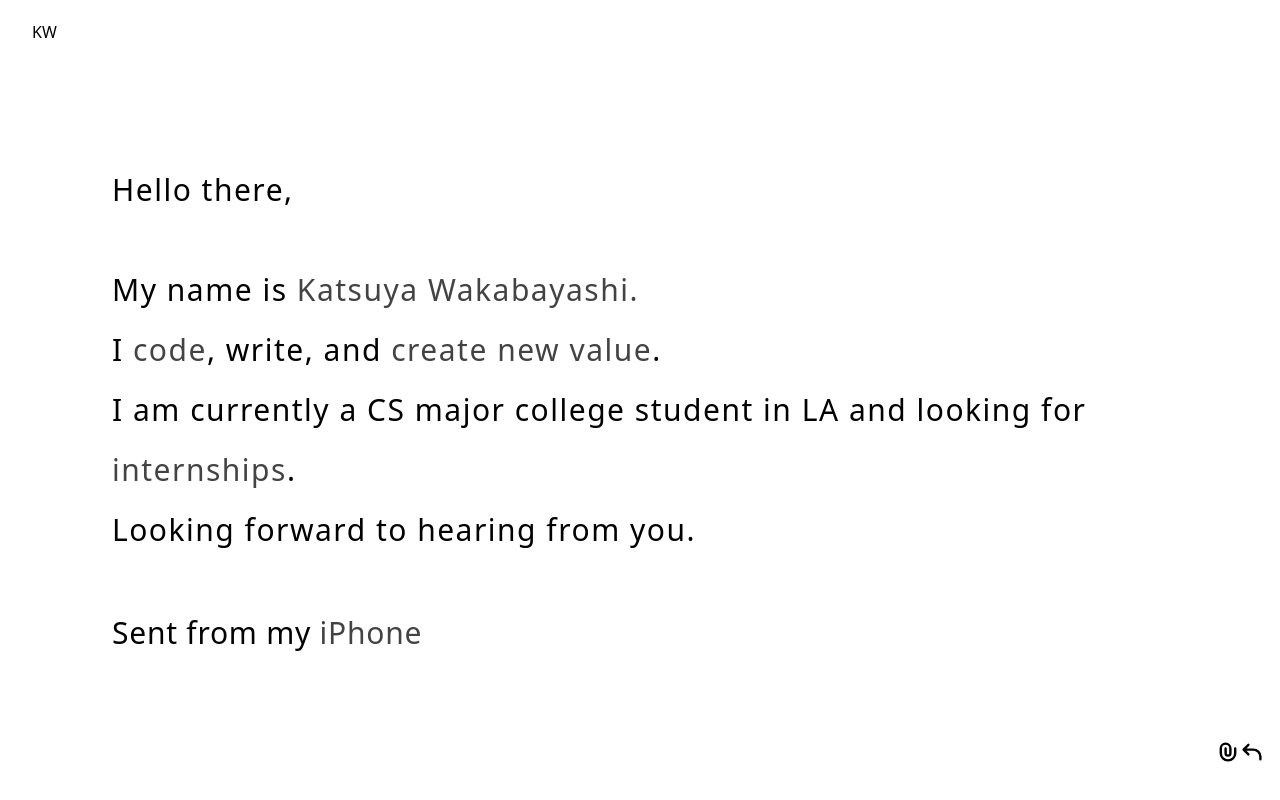
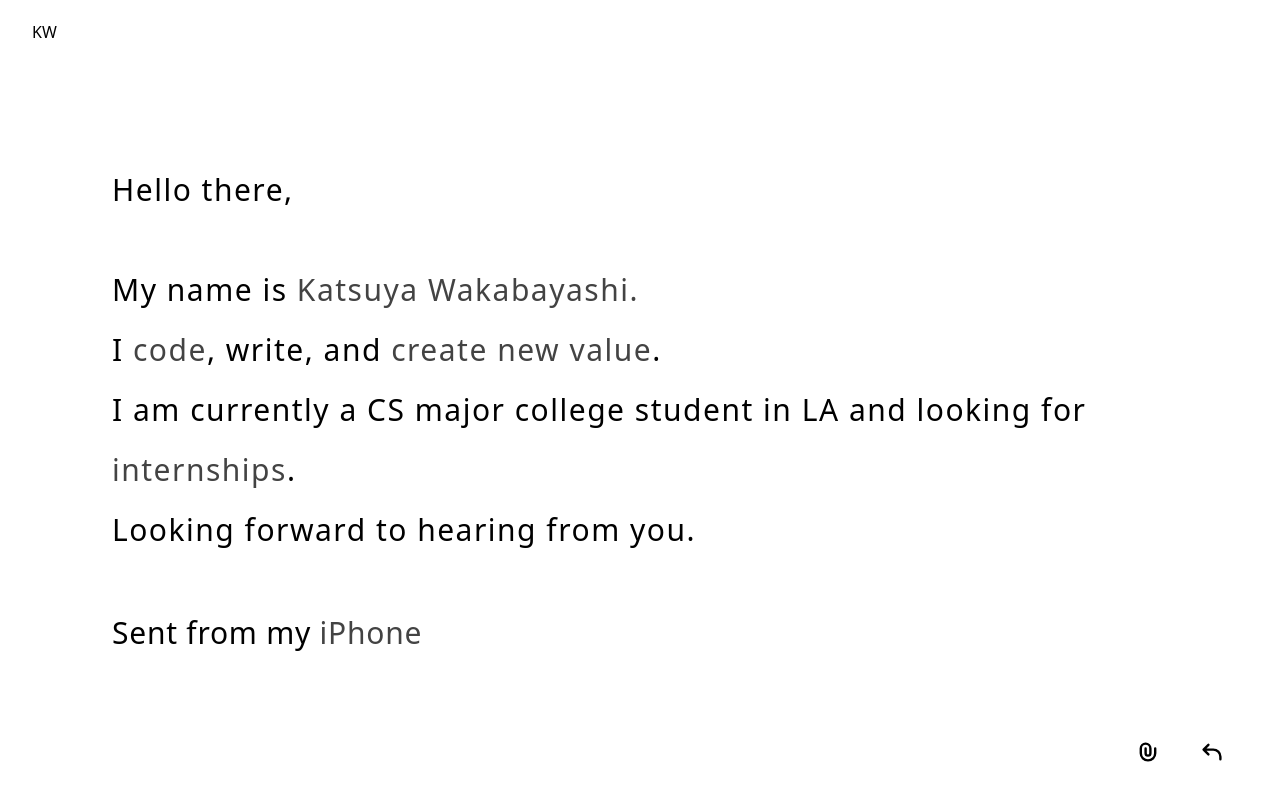
Before and after one commit to katsuyawakabayashi/portfolio, a React (Create React App) app: page / in a window 1280 px wide. Shown: the top 800 px of the page. Built offline with nearby package versions, Linux system fonts and the light colour scheme.

Commit message:
Fix padding

```diff
--- a/src/index.css
+++ b/src/index.css
@@ -32,6 +32,6 @@
 }
 
 .action-btn{
-    @apply py-6 px-6 rounded-full text-3xl hover:text-blue-400  transition duration-300 ease-in-out
+    @apply py-6 px-16 rounded-full text-3xl hover:text-blue-400  transition duration-300 ease-in-out
     mb-10;
 }
```
